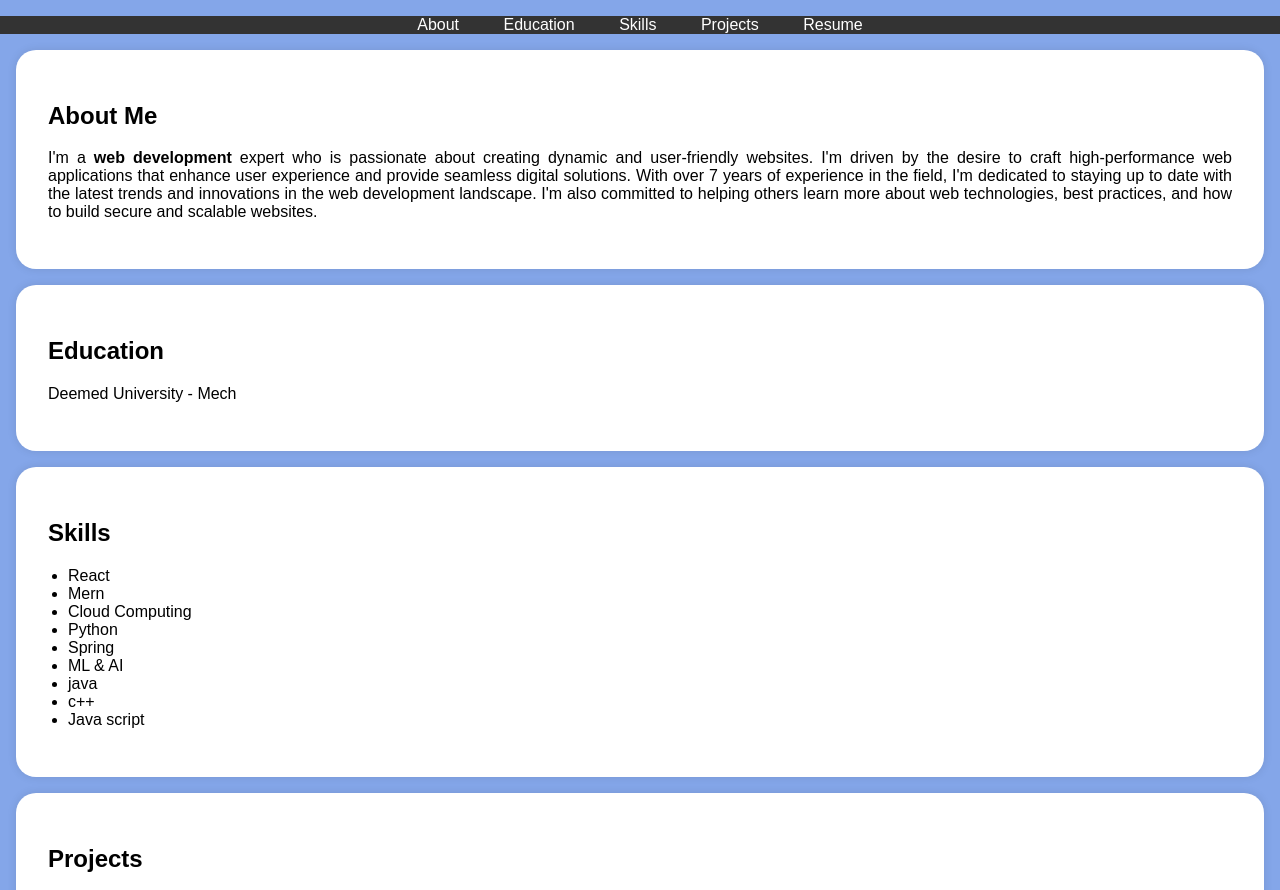
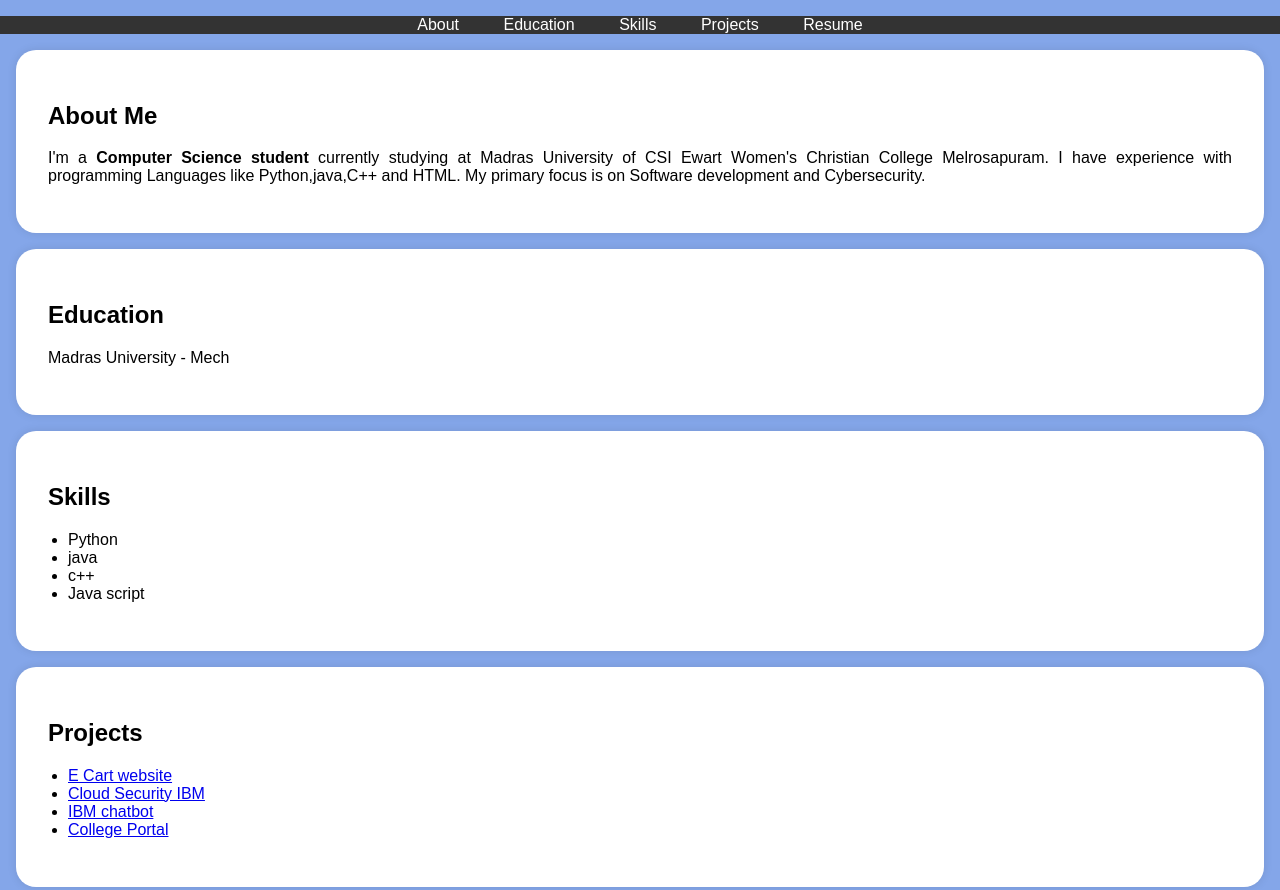
Before and after one commit to sroshini26/portfolio, a plain HTML site: page index.html in a window 1280 px wide. Shown: the part 197-1087 px from the top of the page. Drawn offline with Linux system fonts and the light colour scheme.

Commit message:
Update index.html

```diff
--- a/index.html
+++ b/index.html
@@ -115,12 +115,8 @@
     <section id="about">
         <div class="section-content">
             <h2>About Me</h2>
-            <p>I'm a <b>web development</b> expert who is passionate about creating dynamic and user-friendly websites.
-                I'm driven by the desire to craft high-performance web applications that enhance user experience and provide
-                 seamless digital solutions. With over 7 years of experience in the field, I'm dedicated to staying up to date
-                 with the latest trends and innovations in the
-                 web development landscape. I'm also committed to helping others learn more about web technologies,
-                 best practices, and how to build secure and scalable websites.</p>
+            <p>I'm a <b> Computer Science student </b>  currently studying at Madras University of CSI Ewart Women's Christian College Melrosapuram.
+                I have experience with programming Languages like Python,java,C++ and HTML. My primary focus is on Software development and Cybersecurity.</p>
 
         </div>
     </section>
@@ -128,7 +124,7 @@
     <section id="education">
         <div class="section-content">
             <h2>Education</h2>
-            <p>Deemed University  - Mech</p>
+            <p>Madras University  - Mech</p>
 
 
         </div>
@@ -138,12 +134,7 @@
         <div class="section-content">
             <h2>Skills</h2>
             <ul>
-                <li>React</li>
-                <li>Mern</li>
-                <li>Cloud Computing</li>
                 <li>Python</li>
-                <li>Spring</li>
-                <li>ML & AI</li>
                 <li>java</li>
                 <li>c++</li>
                 <li>Java script</li>
```
